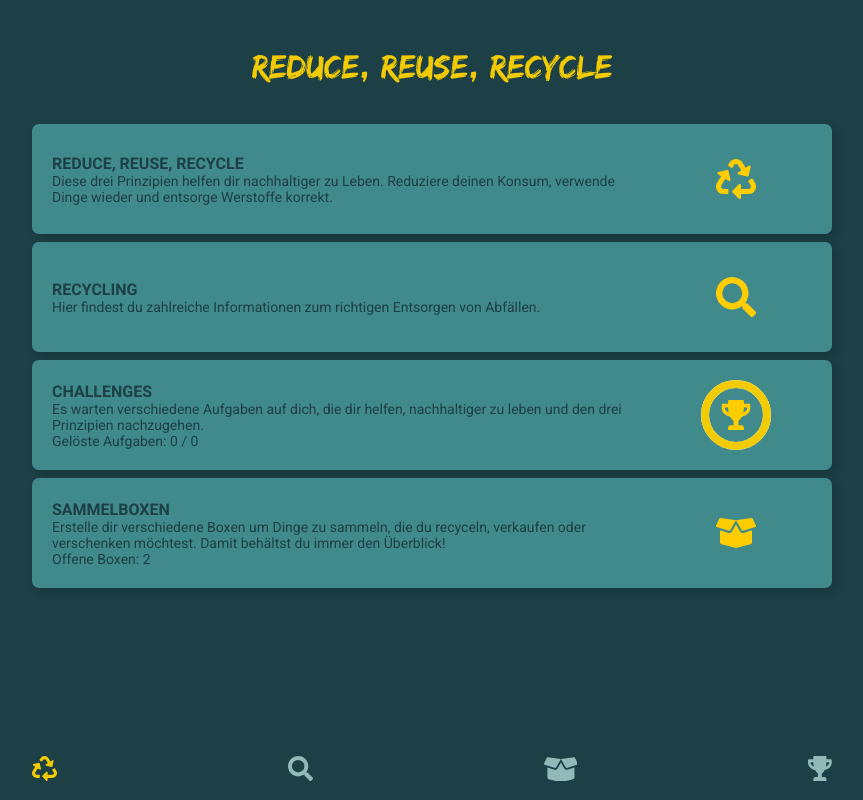
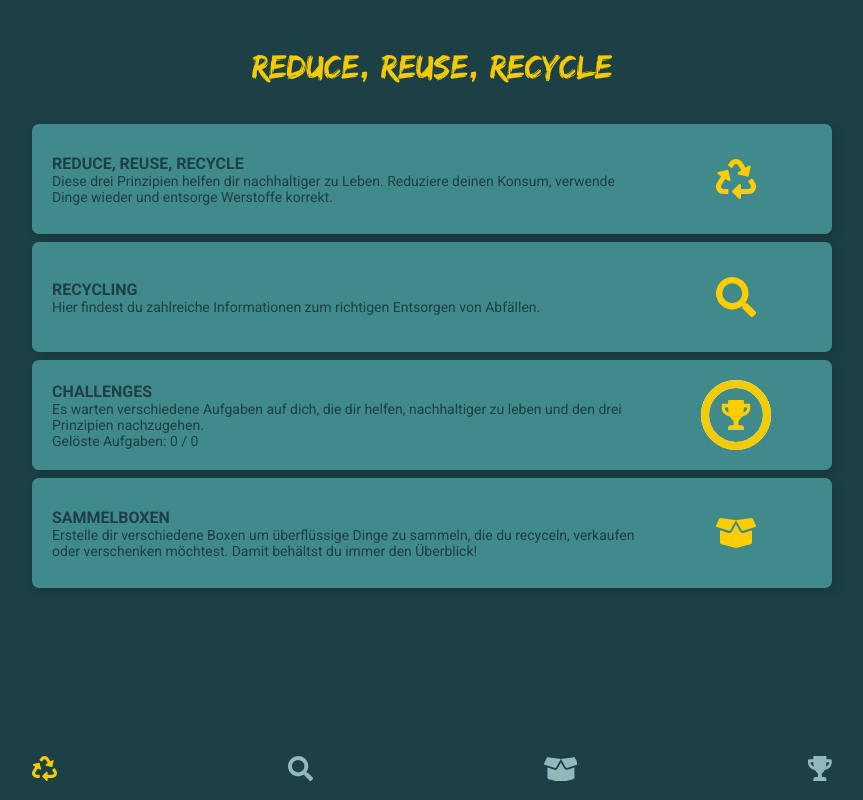
Before and after one commit to Frenzy265/recycle, a React (Create React App) app in the folder client/: page / in a window 1280 px wide. Shown: the whole page, without its empty margins (208-1071 px from the left). Built offline with nearby package versions, Linux system fonts and the light colour scheme; no server answers.

Commit message:
🔥 Remove amount of boxes

```diff
--- a/client/src/pages/Home.js
+++ b/client/src/pages/Home.js
@@ -58,8 +58,8 @@ export default function Home() {
           title="Sammelboxen"
           icon={IconBox}
           alt="Icon Box"
-          infoOne="Erstelle dir verschiedene Boxen um Dinge zu sammeln, die du recyceln, verkaufen oder verschenken möchtest. Damit behältst du immer den Überblick!"
-          infoTwo="Offene Boxen: 2"
+          infoOne="Erstelle dir verschiedene Boxen um überflüssige Dinge zu sammeln, die du recyceln, verkaufen oder verschenken möchtest. Damit behältst du immer den Überblick!"
+          // infoTwo="Offene Boxen: 2"
         />
       </Link>
     </>
```
